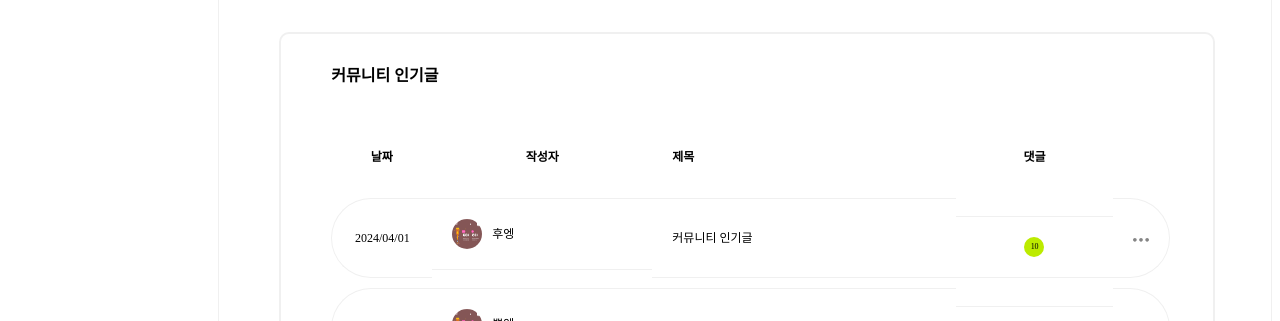
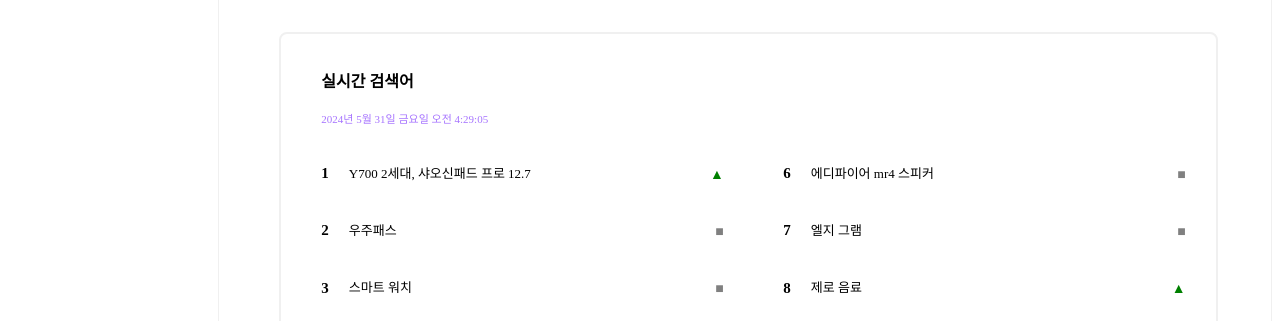
Before and after one commit to jijijig/albeobsa-Front, a Next.js app: page / in a window 1280 px wide. Shown: the part 631-952 px from the top of the page. Built offline with nearby package versions, Linux system fonts and the light colour scheme; no server answers.

Commit message:
#22 로그인 부분 수정 및 메인페이지 수정

```diff
--- a/next.config.mjs
+++ b/next.config.mjs
@@ -10,7 +10,7 @@
         pathname: '/path/to/**',
       },
     ],
-    domains: ['cdn.algumon.com', 'img.ruliweb.com', 'cdn2.ppomppu.co.kr']
+    domains: [`img2.quasarzone.com`, 'static.ppomppu.co.kr', 'cdn.algumon.com', 'img.ruliweb.com', 'cdn2.ppomppu.co.kr', 'lh3.googleusercontent.com', `img.eomisae.co.kr`]
   },
 };
 
--- /dev/null
+++ b/src/components/index/RealTimeSearch.tsx
@@ -0,0 +1,184 @@
+/** @jsxImportSource @emotion/react */
+import { css } from "@emotion/react";
+import React, { useEffect, useState } from "react";
+import axios from "axios";
+
+interface Item {
+  id: number;
+  name: string;
+  rank: number;
+  change: "up" | "down" | "same";
+}
+
+export default function RealTimeSearch() {
+  const [data, setData] = useState<Item[]>([]);
+  const [currentTime, setCurrentTime] = useState<string>("");
+
+  useEffect(() => {
+    const fetchData = async () => {
+      try {
+        const response = await axios.get("/api/realtime-search");
+        setData(response.data);
+      } catch (error) {
+        console.error("Failed to fetch data", error);
+      }
+    };
+
+    fetchData();
+
+    const updateCurrentTime = () => {
+      const now = new Date();
+      const options: Intl.DateTimeFormatOptions = {
+        year: "numeric",
+        month: "long",
+        day: "numeric",
+        weekday: "long",
+        hour: "numeric",
+        minute: "numeric",
+        second: "numeric",
+        hour12: true,
+      };
+      setCurrentTime(now.toLocaleDateString("ko-KR", options));
+    };
+
+    updateCurrentTime();
+    const timer = setInterval(updateCurrentTime, 1000);
+
+    return () => clearInterval(timer);
+  }, []);
+
+  return (
+    <div css={styles}>
+      <div className="container">
+        <div className="nametop">
+          <p className="title">실시간 검색어</p>
+          <p className="current-time">{currentTime}</p>
+        </div>
+        <div className="picklist">
+          <div className="left">
+            {data.slice(0, 5).map((item) => (
+              <div className="pick-item-row" key={item.id}>
+                <div className="rank">{item.rank}</div>
+                <div className="details-row">
+                  <p className="name">{item.name}</p>
+                  <p className={`change ${item.change}`}>
+                    {item.change === "up" && "▲"}
+                    {item.change === "down" && "▼"}
+                    {item.change === "same" && "■"}
+                  </p>
+                </div>
+              </div>
+            ))}
+          </div>
+          <div className="right">
+            {data.slice(5, 10).map((item) => (
+              <div className="pick-item-row" key={item.id}>
+                <div className="rank">{item.rank}</div>
+                <div className="details-row">
+                  <p className="name">{item.name}</p>
+                  <p className={`change ${item.change}`}>
+                    {item.change === "up" && "▲"}
+                    {item.change === "down" && "▼"}
+                    {item.change === "same" && "■"}
+                  </p>
+                </div>
+              </div>
+            ))}
+          </div>
+        </div>
+      </div>
+    </div>
+  );
+}
+
+const styles = css`
+  width: 96%;
+  padding: 20px;
+  border-radius: 8px;
+  border: 2px solid #f0f0f0;
+  .container {
+    width: 100%;
+    height: 100%;
+    padding: 0 20px;
+
+    .nametop {
+      margin-bottom: 20px;
+
+      .title {
+        font-family: Poppins;
+        font-size: 16px;
+        font-weight: 700;
+        line-height: 24px;
+        text-align: left;
+      }
+
+      .current-time {
+        font-family: Poppins;
+        font-size: 11px;
+        font-weight: 400;
+        line-height: 19.8px;
+        text-align: left;
+        color: #a775ff;
+      }
+    }
+
+    .picklist {
+      display: flex;
+      justify-content: space-between;
+      gap: 20px;
+
+      .left,
+      .right {
+        display: flex;
+        flex-direction: column;
+        gap: 10px;
+        width: 45%;
+        margin-right: 30px;
+      }
+    }
+
+    .pick-item-row {
+      display: flex;
+      align-items: center;
+      justify-content: space-between;
+      gap: 20px;
+      .rank {
+        font-family: Poppins;
+        font-size: 15px;
+        font-weight: 700;
+        line-height: 22.5px;
+        text-align: left;
+      }
+
+      .details-row {
+        display: flex;
+        align-items: center;
+        gap: 10px;
+        width: 100%;
+        justify-content: space-between;
+
+        .name {
+          font-family: Poppins;
+          font-size: 13px;
+          font-weight: 400;
+          line-height: 21.24px;
+          text-align: left;
+        }
+
+        .change {
+          font-size: 14px;
+          margin-left: auto;
+          &.up {
+            color: green;
+          }
+          &.down {
+            color: red;
+          }
+          &.same {
+            color: gray;
+          }
+        }
+      }
+    }
+  }
+`;
--- a/src/components/navbar.tsx
+++ b/src/components/navbar.tsx
@@ -15,7 +15,7 @@
 export default function Navbar() {
   const router = useRouter();
   const [search, setSearch] = useState("");
-  const [user, setUser] = useState<User[]>([]);
+  const [user, setUser] = useState<User | null>(null);
   const [isLoggedIn, setIsLoggedIn] = useState(false);
   const [menu, setMenu] = useState(false);
 
@@ -32,8 +32,10 @@
     }
   };
 
-  const handleClicks = (path: string) => {
-    router.push(path);
+  const handleLogout = () => {
+    localStorage.removeItem("authToken");
+    setIsLoggedIn(false);
+    router.push("/");
   };
 
   const toggleMenu = () => {
@@ -49,6 +51,12 @@
     const token = localStorage.getItem("authToken");
     if (token) {
       setIsLoggedIn(true);
+      const email = localStorage.getItem("email");
+      const name = localStorage.getItem("name");
+      const picture = localStorage.getItem("picture");
+      if (email && name && picture) {
+        setUser({ email, name, img: picture });
+      }
     }
   }, []);
 
@@ -67,9 +75,22 @@
             }
           );
 
-          console.log("로그인 성공", code);
-          localStorage.setItem("authToken", response.data.token);
+          console.log("로그인 성공", response);
+          localStorage.setItem("authToken", response.data.tokens.accessToken);
+          localStorage.setItem(
+            "refreshToken",
+            response.data.tokens.refreshToken
+          );
+          localStorage.setItem("grantType", response.data.tokens.grantType);
+          localStorage.setItem("email", response.data.memberDTO.email);
+          localStorage.setItem("name", response.data.memberDTO.name);
+          localStorage.setItem("picture", response.data.memberDTO.picture);
           setIsLoggedIn(true);
+          setUser({
+            email: response.data.memberDTO.email,
+            name: response.data.memberDTO.name,
+            img: response.data.memberDTO.picture,
+          });
           router.push("/");
         } catch (error) {
           console.log("로그인 실패", code);
@@ -131,17 +152,13 @@
             onChange={(event) => setSearch(event.target.value)}
           />
         </div>
-        {isLoggedIn && (
-          <div className="user-box">
+
+        {isLoggedIn && user && (
+          <div className="user-box" onClick={handleLogout}>
             <div className="img-box">
-              <Image
-                src={user[0].img}
-                width={36}
-                height={36}
-                alt="user profile"
-              />
+              <Image src={user.img} width={36} height={36} alt="user profile" />
             </div>
-            {user[0].name}
+            {user.name}
           </div>
         )}
 
@@ -211,7 +228,6 @@
   align-items: center;
   cursor: pointer;
 
-
   .slide-menu {
     display: flex;
     padding: 10px 0px;
@@ -254,7 +270,6 @@
     margin-right: 10px;
   }
 
-
   .slide-menu.open {
     right: 0;
   }
@@ -292,7 +307,7 @@
     width: 100%;
     height: 40px;
     border-radius: 100px;
-    border: 1px solid #995DFF;
+    border: 1px solid #995dff;
   }
   .nav-right {
     display: flex;
@@ -318,7 +333,7 @@
     justify-content: center;
     gap: 10px;
     align-items: center;
-    background-color: #995DFF;
+    background-color: #995dff;
     color: white;
     width: 400px;
     height: 42px;
@@ -337,12 +352,13 @@
     cursor: pointer;
   }
   @media (max-width: 550px) {
-    .nav-right{
+    .nav-right {
       display: none;
     }
     .nav-rightnext {
-    display: block;
+      display: block;
     }
+  }
 `;
 
 const activeCategoryStyle = css`
--- /dev/null
+++ b/src/pages/api/realtime-search.ts
@@ -0,0 +1,28 @@
+
+import type { NextApiRequest, NextApiResponse } from "next";
+
+type Data = {
+  id: number;
+  name: string;
+  rank: number;
+  change: "up" | "down" | "same";
+};
+
+export default function handler(
+  req: NextApiRequest,
+  res: NextApiResponse<Data[]>
+) {
+  const data: Data[] = [
+    { id: 1, name: "Y700 2세대, 샤오신패드 프로 12.7", rank: 1, change: "up" },
+    { id: 2, name: "우주패스", rank: 2, change: "same" },
+    { id: 3, name: "스마트 워치", rank: 3, change: "same" },
+    { id: 4, name: "만두", rank: 4, change: "same" },
+    { id: 5, name: " 코카콜라", rank: 5, change: "same" },
+    { id: 6, name: "에디파이어 mr4 스피커", rank: 6, change: "same" },
+    { id: 7, name: "엘지 그램", rank: 7, change: "same" },
+    { id: 8, name: "제로 음료", rank: 8, change: "up" },
+    { id: 9, name: "빼빼로", rank: 9, change: "same" },
+    { id: 10, name: "햇반", rank: 10, change: "down" },
+  ];
+  res.status(200).json(data);
+}
--- a/src/pages/index.tsx
+++ b/src/pages/index.tsx
@@ -1,24 +1,46 @@
 /** @jsxImportSource @emotion/react */
 import { css } from "@emotion/react";
-import React, { useEffect } from "react";
+import React, { useEffect, useState } from "react";
 import axios from "axios";
 import TopPicks from "@/components/index/TopPicks";
 import Lank from "@/components/index/Lank";
 import Community from "@/components/index/community";
 import Deal from "@/components/index/deal/deal";
+import RealTimeSearch from "@/components/index/RealTimeSearch";
+import Hotbox from "@/components/hotdeal/hotbox";
+
+interface HotDeal {
+  label: string;
+  title: string;
+  name: string;
+  image: string;
+  link: string;
+  dateTime: string;
+  views: number;
+  recommendCnt: number;
+  unrecommendCnt: number;
+  commentCnt: number;
+  open: boolean;
+}
 export default function Home() {
+  const [hotDeals, setHotDeals] = useState<HotDeal[]>([]);
+
   useEffect(() => {
+    const apiUrl = `${process.env.NEXT_PUBLIC_API_URL}/api/crawling/hotdeal`;
     console.log("서버에 데이터 요청을 시작합니다. 게시판");
+
     axios
-      .get(`${process.env.NEXT_PUBLIC_API_URL}/api/crawling/hotdeal`)
+      .get<HotDeal[]>(apiUrl)
       .then((response) => {
-        console.log("서버 응답: ㅔㅔ", response);
+        console.log("서버 응답:", response.data);
+        setHotDeals(response.data);
         console.log("데이터 처리를 시작합니다.");
       })
       .catch((error) => {
-        console.error("게시글 긁어오기 실패 ㅔㅔㄴ", error);
+        console.error("게시글 긁어오기 실패", error);
       });
   }, []);
+
   return (
     <div css={styles}>
       <div className="topicks">
@@ -27,11 +49,20 @@
       <div className="second">
         <Lank />
       </div>
+      <div className="realtime">
+        <RealTimeSearch />
+      </div>
+
       <div className="community">
         <Community />
       </div>
       <div className="deal">
         <Deal />
+      </div>
+      <div className="hotdeal">
+        {hotDeals.map((deal, index) => (
+          <Hotbox key={index} deal={deal} />
+        ))}
       </div>
     </div>
   );
@@ -56,6 +87,10 @@
       display: none;
     }
   }
+  .realtime {
+    margin-top: 37px;
+    width: 100%;
+  }
   .deal {
     width: 100%;
     margin-top: 37px;
@@ -64,4 +99,13 @@
     margin-bottom: 50px;
     border: 2px solid #f0f0f0;
   }
+  .hotdeal {
+    width: 100%;
+    display: flex;
+    flex-wrap: wrap;
+    justify-content: center;
+    gap: 20px;
+
+    margin-top: 37px;
+  }
 `;
```
